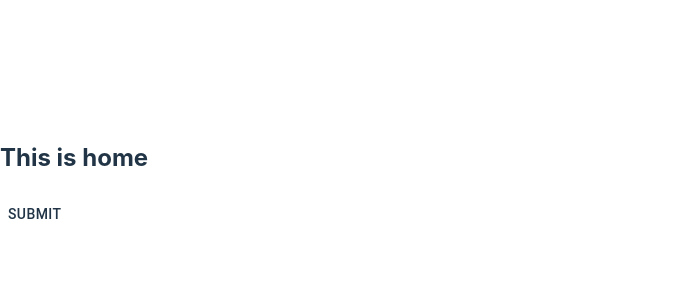
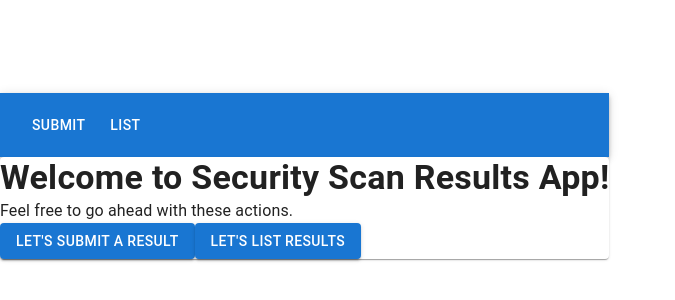
Before and after one commit to SahanWickramage/adxl-code-challenge, a React (Vite) app in the folder dashboard/: page / in a window 1280 px wide. Shown: the part 224-524 px from the top of the page, without its empty margins (0-675 px from the left). Built offline with nearby package versions, Linux system fonts and the light colour scheme.

Commit message:
task3 : improved routes and nav bar

```diff
--- a/dashboard/src/navigation/AppRoutes.tsx
+++ b/dashboard/src/navigation/AppRoutes.tsx
@@ -3,6 +3,7 @@ import SubmitScanResult from '../screens/submit-scan-result/SubmitScanResult'
 import SecurityScanResultList from '../screens/scan-result-list/SecurityScanResultList'
 import SecurityScanFindingList from '../screens/scan-finding-list/SecurityScanFindingList';
 import Home from '../screens/Home'
+import NotFound from '../screens/NotFound';
 
 function AppRoutes() {
   return (
@@ -12,7 +13,7 @@ function AppRoutes() {
         <Route path="/submissions" element={<SubmitScanResult />} />
         <Route path="/results" element={<SecurityScanResultList />} />
         <Route path="/findings/:resultId" element={<SecurityScanFindingList />} />
-        <Route path="*" element={<div>Not Found</div>} />
+        <Route path="*" element={<NotFound />} />
       </Routes>
     </Router>
   )
--- a/dashboard/src/navigation/NavBar.tsx
+++ b/dashboard/src/navigation/NavBar.tsx
@@ -5,10 +5,10 @@ function NavBar() {
     return (
         <AppBar position="static">
             <Toolbar>
-                <Button color="inherit" component={Link} to="/submit">
+                <Button color="inherit" component={Link} to="/submissions">
                     Submit
                 </Button>
-                <Button color="inherit" component={Link} to="/contact">
+                <Button color="inherit" component={Link} to="/results">
                     List
                 </Button>
             </Toolbar>
--- a/dashboard/src/screens/Home.tsx
+++ b/dashboard/src/screens/Home.tsx
@@ -1,14 +1,26 @@
-import { Button } from '@mui/material';
+import { Box, Button, Paper, Typography } from '@mui/material';
 import { Link } from 'react-router-dom';
+import NavBar from '../navigation/NavBar';
 
 function Home() {
     return (
-        <form>
-            <h2>This is home</h2>
-            <Button color="inherit" component={Link} to="/submit">
-                Submit
-            </Button>
-        </form>
+        <>
+        <NavBar />
+        <Paper>
+            <Typography variant="h4">
+                <b>Welcome to Security Scan Results App!</b>
+            </Typography>
+            <Box>
+                <Typography variant="body1">Feel free to go ahead with these actions.</Typography>
+                <Button variant='contained' component={Link} to="/submissions">
+                    Let's Submit a Result
+                </Button>
+                <Button variant='contained' component={Link} to="/results">
+                    Let's list Results
+                </Button>
+            </Box>
+        </Paper>
+        </>
     )
 }
 
--- /dev/null
+++ b/dashboard/src/screens/NotFound.tsx
@@ -0,0 +1,23 @@
+import { Box, Button, Paper, Typography } from '@mui/material';
+import { Link } from 'react-router-dom';
+import NavBar from '../navigation/NavBar';
+
+function NotFound() {
+    return (
+        <>
+        <NavBar />
+        <Paper>
+            <Typography variant="h6">
+                <b>Oops!… This is a dead end.</b>
+            </Typography>
+            <Box>
+                <Button variant='contained' component={Link} to="/">
+                        Take me home!
+                    </Button>
+            </Box>
+        </Paper>
+        </>
+    )
+}
+
+export default NotFound;
```
